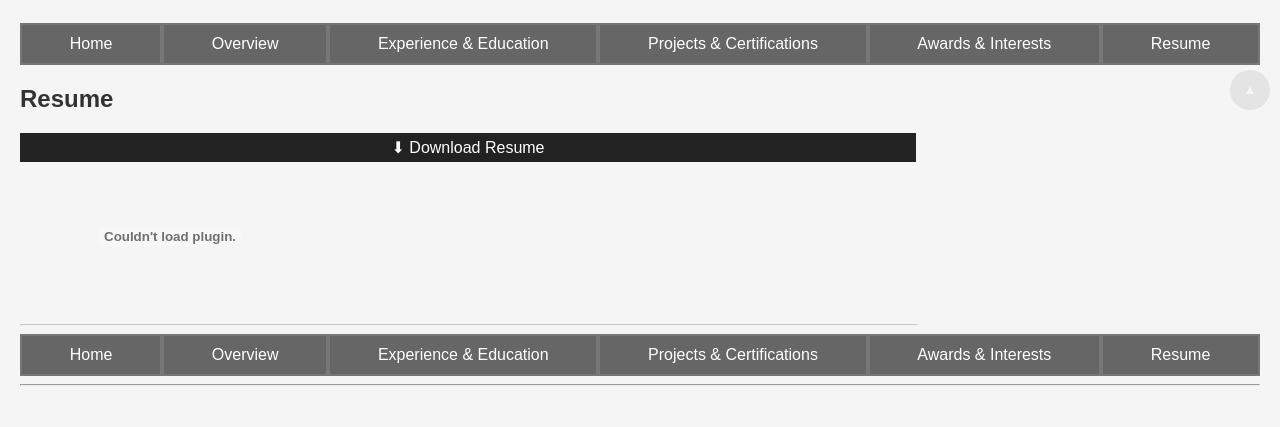
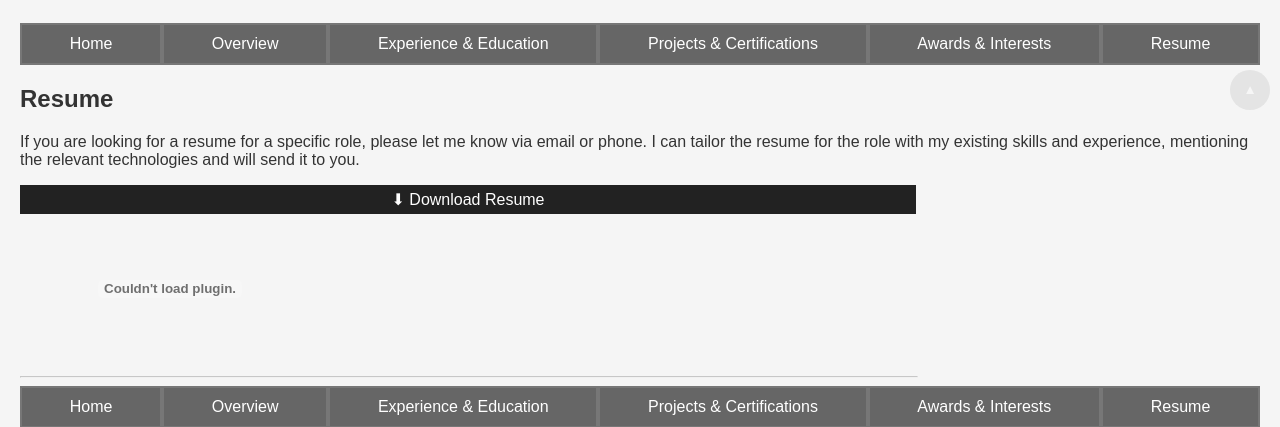
Before and after one commit to asif256000/my_personal_fast_website, a FastAPI app: template templates/resume.html in a window 1280 px wide. Shown: the part 90-517 px from the top of the page. Run offline with FastAPI, Linux system fonts and the light colour scheme; the template is opened without the code that fills it, so the values that code supplies are empty.

Commit message:
Add introductory paragraph to resume section

```diff
--- a/templates/resume.html
+++ b/templates/resume.html
@@ -8,6 +8,8 @@
     <div class="main-content">
             <section id="resume">
             <h2>Resume</h2>
+            <p>If you are looking for a resume for a specific role, please let me know via email or phone. I can tailor
+            the resume for the role with my existing skills and experience, mentioning the relevant technologies and will send it to you.</p>
             {% set resume_path = resume[0].file_path %}
             <a href="{{ url_for('static', path=resume_path) }}" download class="download-link">Resume</a>
             <br>
```
